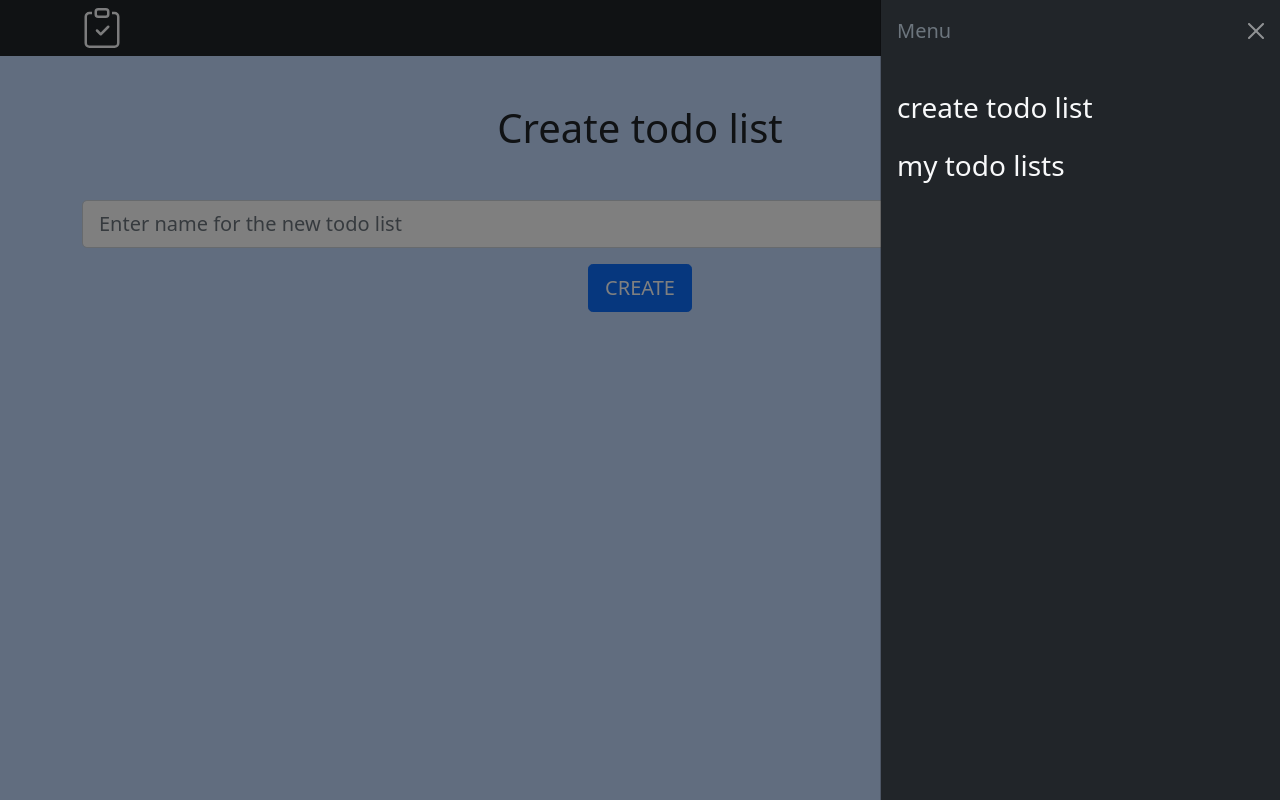
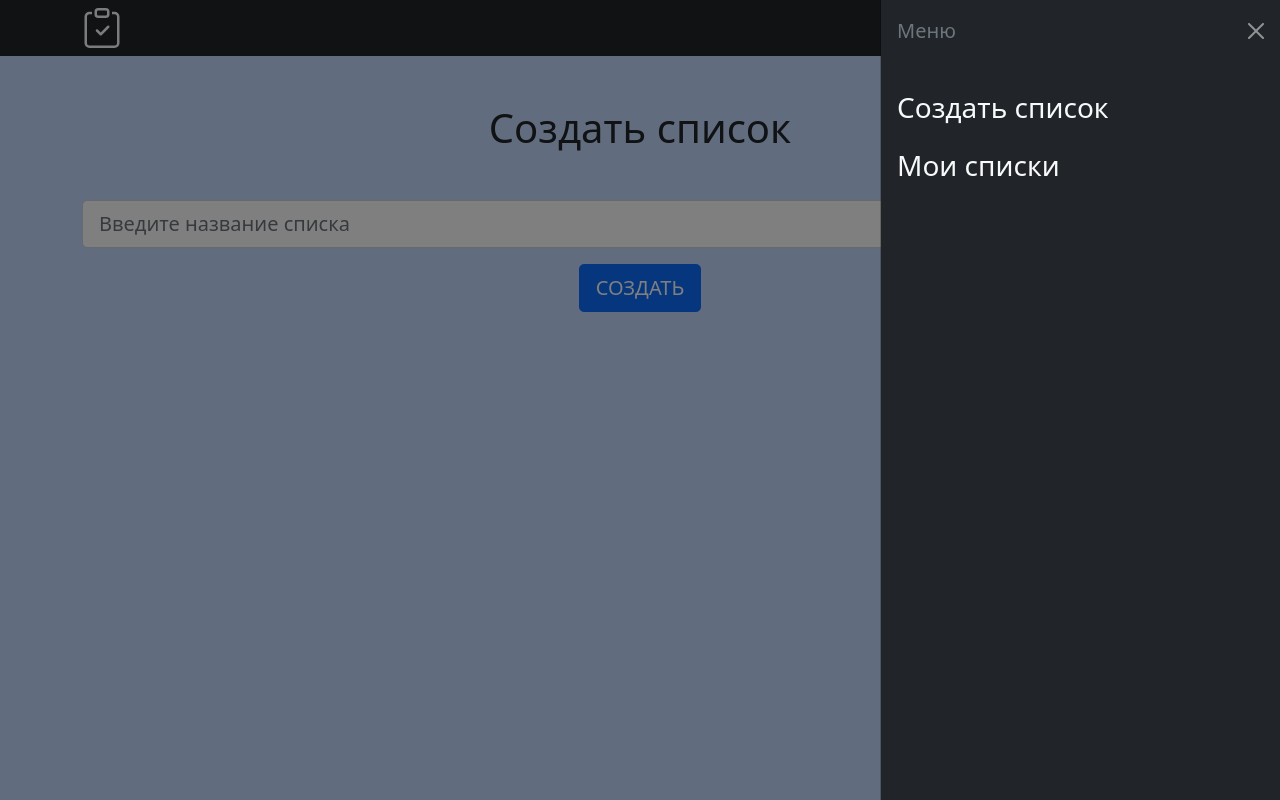
Before and after one commit to sergei-kulimzin/todo-app, a React (Create React App) app: page / in a window 1280 px wide. Both pictures are taken after a click on the button 1170 px from the left and 28 px from the top of the page. Built offline with nearby package versions, Linux system fonts and the light colour scheme.

Commit message:
translate content from english to russian

```diff
--- a/src/components/page-header/page-header.jsx
+++ b/src/components/page-header/page-header.jsx
@@ -8,12 +8,12 @@ const navLinks = [
   {
     id: uniqid('nav-link-id-'),
     href: '/',
-    content: 'create todo list',
+    content: 'Создать список',
   },
   {
     id: uniqid('nav-link-id-'),
     href: '/my-todo-lists',
-    content: 'my todo lists',
+    content: 'Мои списки',
   },
 ];
 
@@ -60,7 +60,7 @@ function PageHeader() {
             onHide={handleHideNavMenu}
           >
             <Offcanvas.Header closeButton closeVariant='white'>
-              <Offcanvas.Title className='text-secondary'>Menu</Offcanvas.Title>
+              <Offcanvas.Title className='text-secondary'>Меню</Offcanvas.Title>
             </Offcanvas.Header>
             <Offcanvas.Body>
               <Nav>{renderNavList()}</Nav>
--- a/src/pages/create-todo-list-page/create-todo-list-page.jsx
+++ b/src/pages/create-todo-list-page/create-todo-list-page.jsx
@@ -48,7 +48,7 @@ function CreateTodoListPage() {
   return (
     <>
       <Container>
-        <h1 className='text-center mb-5'>Create todo list</h1>
+        <h1 className='text-center mb-5'>Создать список</h1>
         <Form
           onSubmit={handleSubmitForm}
           className='d-flex flex-column align-items-center'
@@ -56,7 +56,7 @@ function CreateTodoListPage() {
           <Form.Control
             className='mb-3'
             type='text'
-            placeholder='Enter name for the new todo list'
+            placeholder='Введите название списка'
             size='lg'
             ref={inputRef}
             value={inputValue}
@@ -68,7 +68,7 @@ function CreateTodoListPage() {
             variant='primary'
             size='lg'
           >
-            create
+            создать
           </Button>
         </Form>
       </Container>
--- a/src/pages/edit-todo-list-item-page/edit-todo-list-item-page.jsx
+++ b/src/pages/edit-todo-list-item-page/edit-todo-list-item-page.jsx
@@ -57,7 +57,7 @@ function EditTodoListItemPage() {
   return (
     <>
       <Container>
-        <h1 className='text-center mb-5'>Edit todo list item</h1>
+        <h1 className='text-center mb-5'>Редактировать пункт</h1>
         <Form
           onSubmit={handleSubmitForm}
           className='d-flex flex-column align-items-center'
@@ -72,7 +72,7 @@ function EditTodoListItemPage() {
           />
           <ButtonGroup>
             <Button className='text-uppercase' type='submit' variant='primary'>
-              save
+              сохранить
             </Button>
             <Button
               className='text-uppercase'
@@ -80,7 +80,7 @@ function EditTodoListItemPage() {
               variant='danger'
               onClick={handleCancelSubmit}
             >
-              cancel
+              отменить
             </Button>
           </ButtonGroup>
         </Form>
--- a/src/pages/edit-todo-list-page/edit-todo-list-page.jsx
+++ b/src/pages/edit-todo-list-page/edit-todo-list-page.jsx
@@ -105,7 +105,9 @@ function EditTodoListPage() {
   return (
     <>
       <Container>
-        <h1 className='text-center mb-5'>Edit todo list "{todoList.text}"</h1>
+        <h1 className='text-center mb-5'>
+          Редактировать список "{todoList.text}"
+        </h1>
         <Form
           onSubmit={handleSubmitForm}
           className='d-flex flex-column align-items-center mb-5'
@@ -113,7 +115,7 @@ function EditTodoListPage() {
           <Form.Control
             className='mb-3'
             type='text'
-            placeholder='Enter new todo'
+            placeholder='Введите название пункта'
             size='lg'
             ref={inputRef}
             value={inputValue}
@@ -125,13 +127,13 @@ function EditTodoListPage() {
             variant='primary'
             size='lg'
           >
-            Add todo
+            Добавить пункт
           </Button>
         </Form>
         {todoList.items.length ? (
           renderTodoList()
         ) : (
-          <Alert variant='warning text-center'>Todo list is empty</Alert>
+          <Alert variant='warning text-center'>Список пуст</Alert>
         )}
       </Container>
     </>
--- a/src/pages/my-todo-lists-page/my-todo-lists-page.jsx
+++ b/src/pages/my-todo-lists-page/my-todo-lists-page.jsx
@@ -36,12 +36,12 @@ function MyTodoListsPage() {
   return (
     <>
       <Container>
-        <h1 className='text-center mb-5'>My todo lists</h1>
+        <h1 className='text-center mb-5'>Мои списки</h1>
         {todoLists.length ? (
           renderTodoLists()
         ) : (
           <Alert className='text-center' variant='warning'>
-            No todo lists
+            Нет списков
           </Alert>
         )}
       </Container>
--- a/src/pages/not-found-page/not-found-page.jsx
+++ b/src/pages/not-found-page/not-found-page.jsx
@@ -6,10 +6,10 @@ function NotFoundPage() {
     <>
       <Container>
         <Alert className='text-center' variant='danger'>
-          <Alert.Heading className='fs-1'>Page not found!</Alert.Heading>
+          <Alert.Heading className='fs-1'>Страница не найдена!</Alert.Heading>
           <hr />
           <Link className='alert-link' to='/'>
-            Go back main page
+            Вернуться на главную страницу
           </Link>
         </Alert>
       </Container>
```
